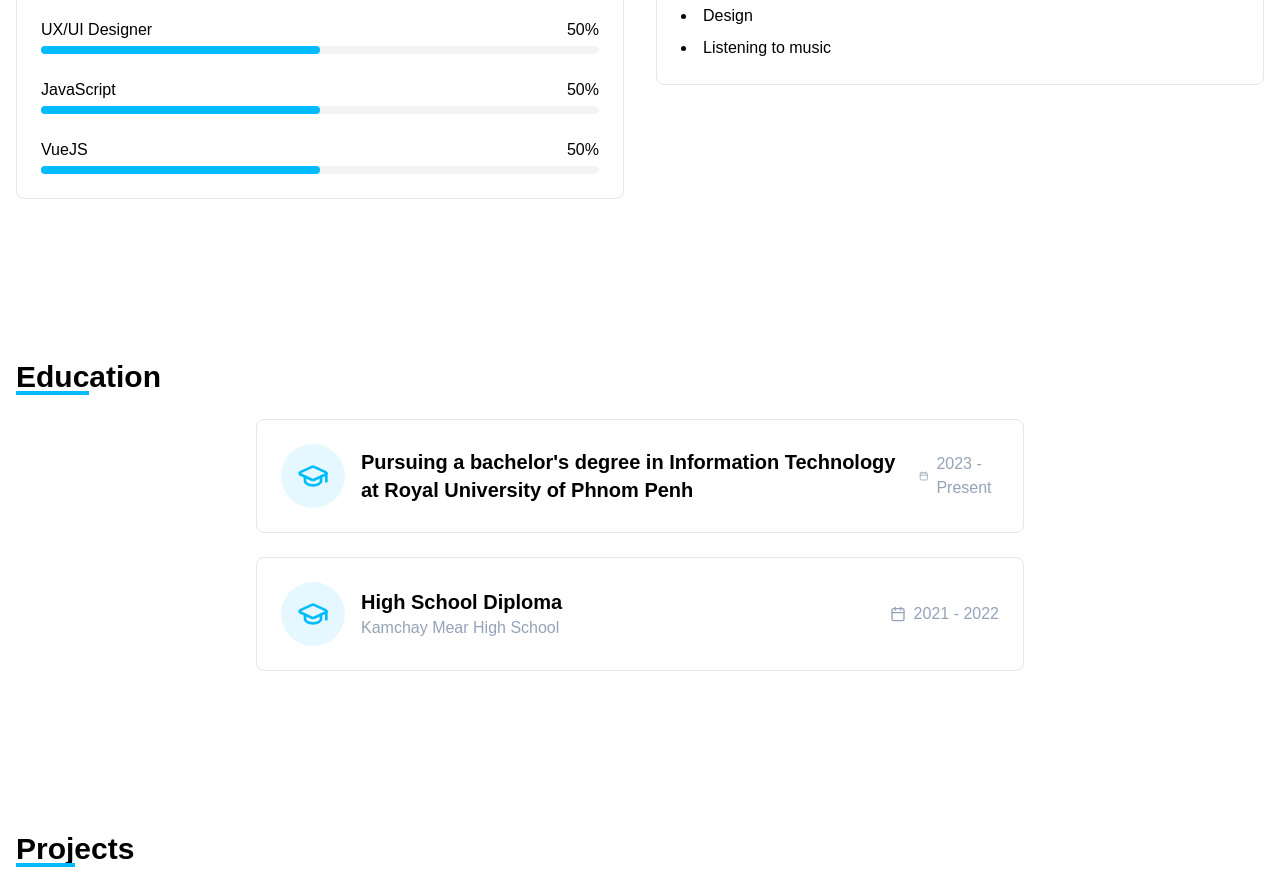
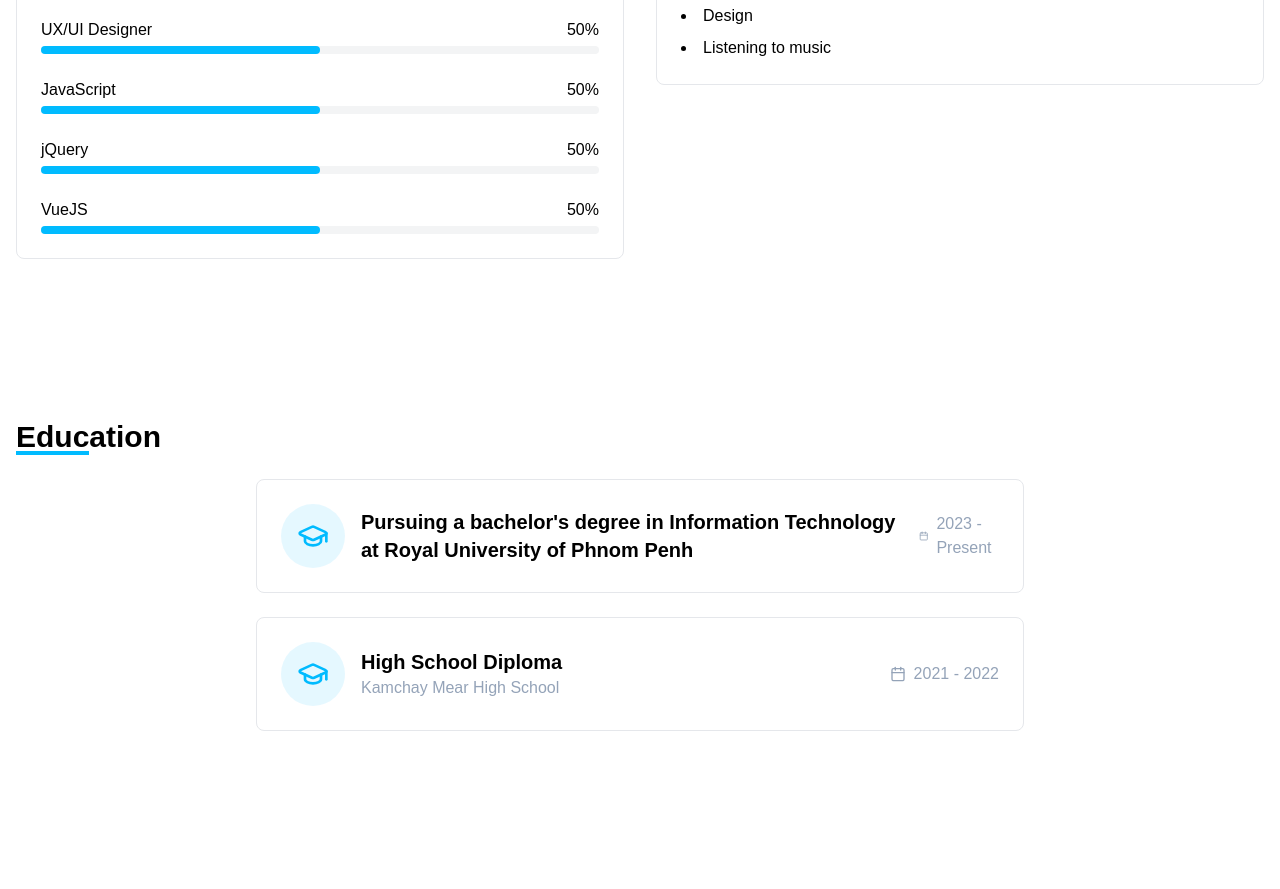
Before and after one commit to houmenghor/menghor-hou-portfolio, a React (Vite) app: page / in a window 1280 px wide. Shown: the part 1860-2749 px from the top of the page. Built offline with nearby package versions, Linux system fonts and the light colour scheme.

Commit message:
edit skill

```diff
--- a/src/pages/SkillsSection.jsx
+++ b/src/pages/SkillsSection.jsx
@@ -13,6 +13,7 @@ const SkillsSection = () => {
     { name: "PHP", level: 60 },
     { name : "UX/UI Designer", level: 50},
     { name: "JavaScript", level: 50 },
+    { name: "jQuery", level: 50 },
     { name: "VueJS", level: 50 },
   ];
 
```
